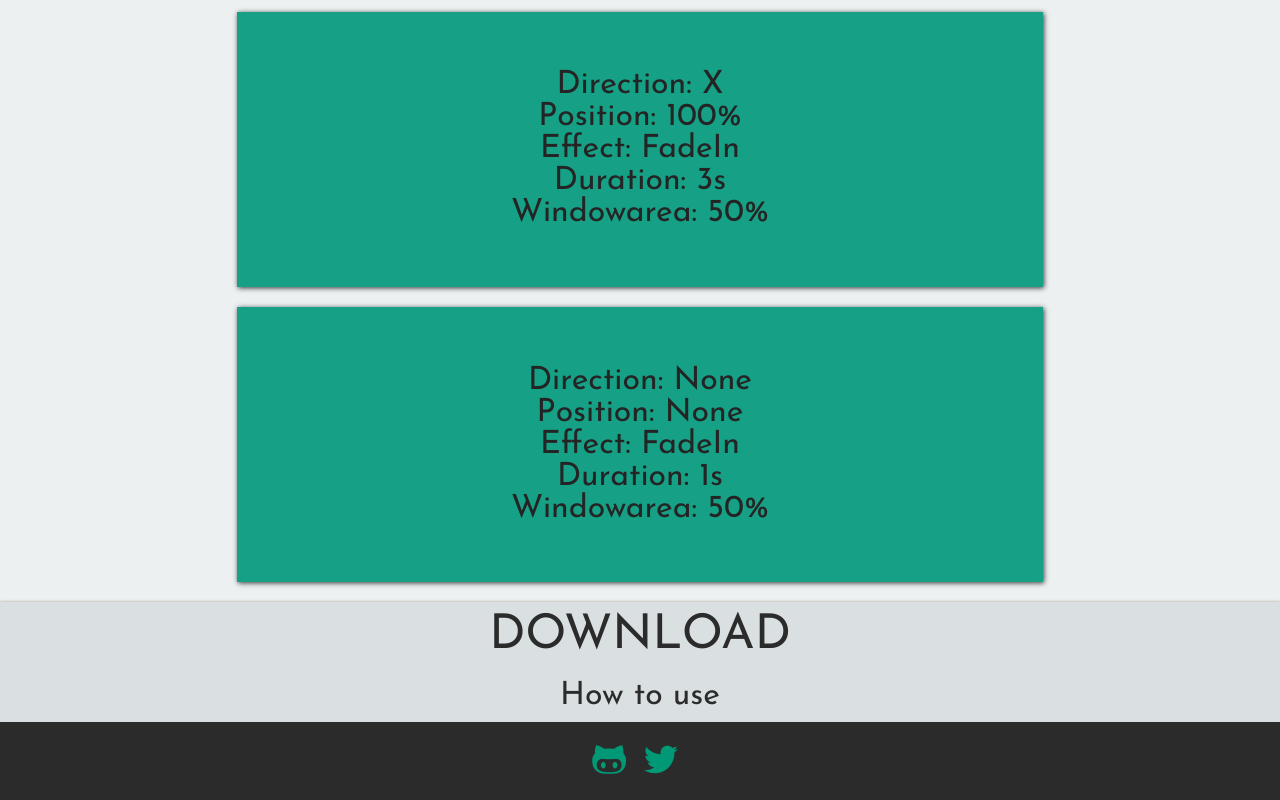
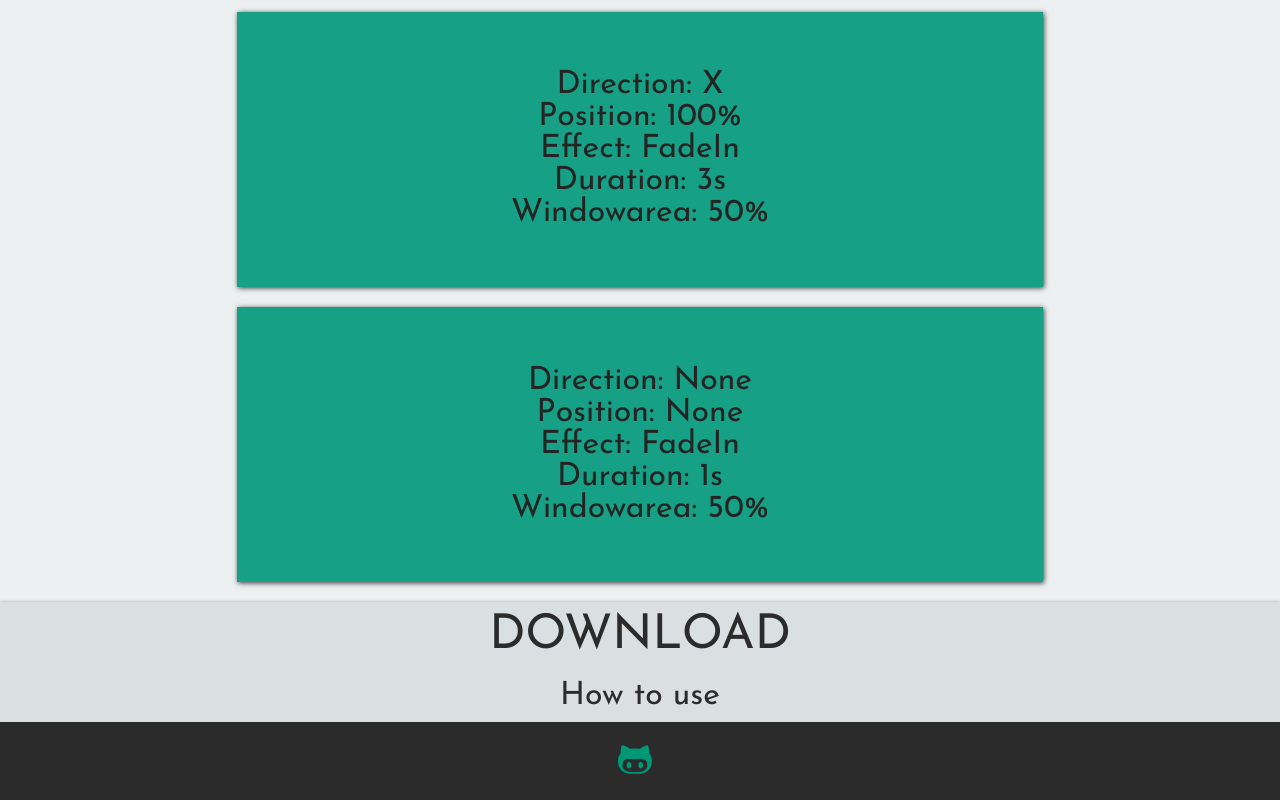
Before and after one commit to matiasdg/boxLoader-Jquery-Plugin, a plain HTML site: page index.html in a window 1280 px wide. Shown: the part 2829-3629 px from the top of the page. Drawn offline with Linux system fonts and the light colour scheme.

Commit message:
Update index.html

```diff
--- a/index.html
+++ b/index.html
@@ -111,7 +111,7 @@
 		<footer>
 			<div class="center">
 				<a href="https://github.com/matiasdg"><i class="icon-github animate-hover"></i></a>
-				<a href="https://twitter.com/SaviorRedemptor"><i class="icon-twitter animate-hover"></i></a>
+
 			</div>
 		</footer>
 	</div>
```
